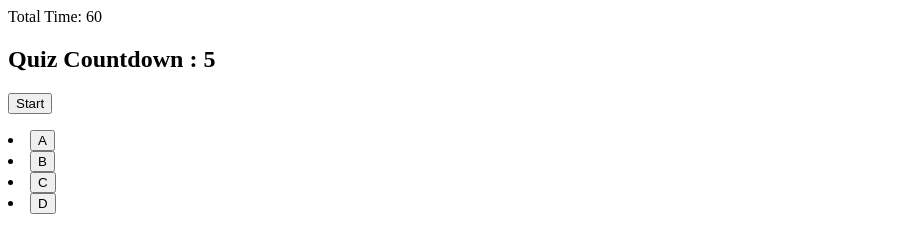
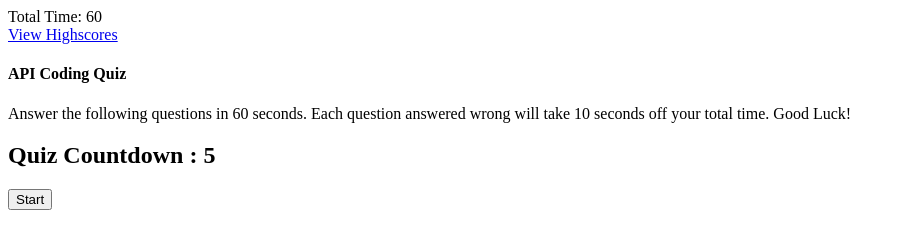
Before and after one commit to Lambaa94/Api-Quiz, a plain HTML site: page index.html in a window 1280 px wide. Shown: the whole page, without its empty margins (0-905 px from the left). Drawn offline with Linux system fonts and the light colour scheme.

Commit message:
tried a different way to get them on the page.

```diff
--- a/index.html
+++ b/index.html
@@ -13,31 +13,17 @@
 <body>
 
     <section>Total Time: <span id="quizTimer">60</span></section>
-
-
-    <section class="container">
-        <section class="row">
-            <section class="col">
-                <h2 class = "quizTitle">Quiz Countdown : <span id="timer">5</span></h2>
-                <button id="startButton">Start</button>
-
-            </section>
-
-        </section>
-
-    </section>
-
-
+    <a href="/highscore.html">View Highscores</a>
 
 
     <section class="questionContainer">
         <section class="row">
             <section class="col">
-                <ul id="questionTitles"></ul>
-                <li id="a1" class="answerBtn"><button class="btn btn-primary" type="submit">A</button></li>
-                <li id="a2" class="answerBtn"><button class="btn btn-primary" type="submit">B</button></li>
-                <li id="a3" class="answerBtn"><button class="btn btn-primary" type="submit">C</button></li>
-                <li id="a4" class="answerBtn"><button class="btn btn-primary" type="submit">D</button></li>
+               <h1>API Coding Quiz</h1>
+               <p>Answer the following questions in 60 seconds. Each question answered wrong will take 10 seconds off your total time. Good Luck!</p>
+               <h2 class = "quizTitle">Quiz Countdown : <span id="timer">5</span></h2>
+               <!-- Buttons -->
+               <button id="startButton">Start</button>
             </section>
         </section>
     </section>
@@ -50,3 +36,9 @@
 </body>
 
 </html>
+
+<!-- <ul id="questionTitles"></ul>
+<li id="a1" class="answerBtn"><button class="btn btn-primary" type="submit">A</button></li>
+<li id="a2" class="answerBtn"><button class="btn btn-primary" type="submit">B</button></li>
+<li id="a3" class="answerBtn"><button class="btn btn-primary" type="submit">C</button></li>
+<li id="a4" class="answerBtn"><button class="btn btn-primary" type="submit">D</button></li> -->
--- a/script.js
+++ b/script.js
@@ -1,14 +1,20 @@
 var count = 5
 var totalCount = 60
+var penalty = 10
+var createUl = document.createElement("ul")
+var questionIndex = 0
+
 var $timerEl = document.querySelector("#timer");
 var $quizTimerEl = document.querySelector("#quizTimer");
 var $quizTitleEl = document.querySelector(".quizTitle");
-var $questionTitleEl = document.querySelector("#questionTitle");
+var $questionTitleEl = document.querySelector("#questionContainer");
+var $startButtonEl = document.querySelector("#startButton")
+
 var $questionOneEl = document.querySelector("#a1");
 var $questionTwoEl = document.querySelector("#a2");
 var $questionThreeEl = document.querySelector("#a3");
 var $questionFourEl = document.querySelector("#a4");
-var $startButtonEl = document.querySelector("#startButton")
+
 var $allBtnsEl = document.querySelectorAll(".answerBtn")
 var questions = [
     {
@@ -174,8 +180,9 @@ function gameOver() {
 
 function quizQuestions() {
 
+
+
 }
-
 
 
 
@@ -224,3 +231,15 @@ function quizQuestions() {
 //             var textnode = document.createTextNode(questions.questionTitle);
 //             node.appendChild(textnode);
 //             document.getElementById("questionTitle").appendChild(node);
+
+
+// $questionTitleEl.innerHTML = "";
+// createUl.innerHTML = "";
+
+// for (var i = 0; i < questions.length; i++) {
+//     var mainQuestion = questions[questionIndex].questionTitle;
+//     var userAnswer = questions[questionIndex].a1;
+//     $questionTitleEl.textContent = mainQuestion
+
+// console.log("we here")
+// }
```
